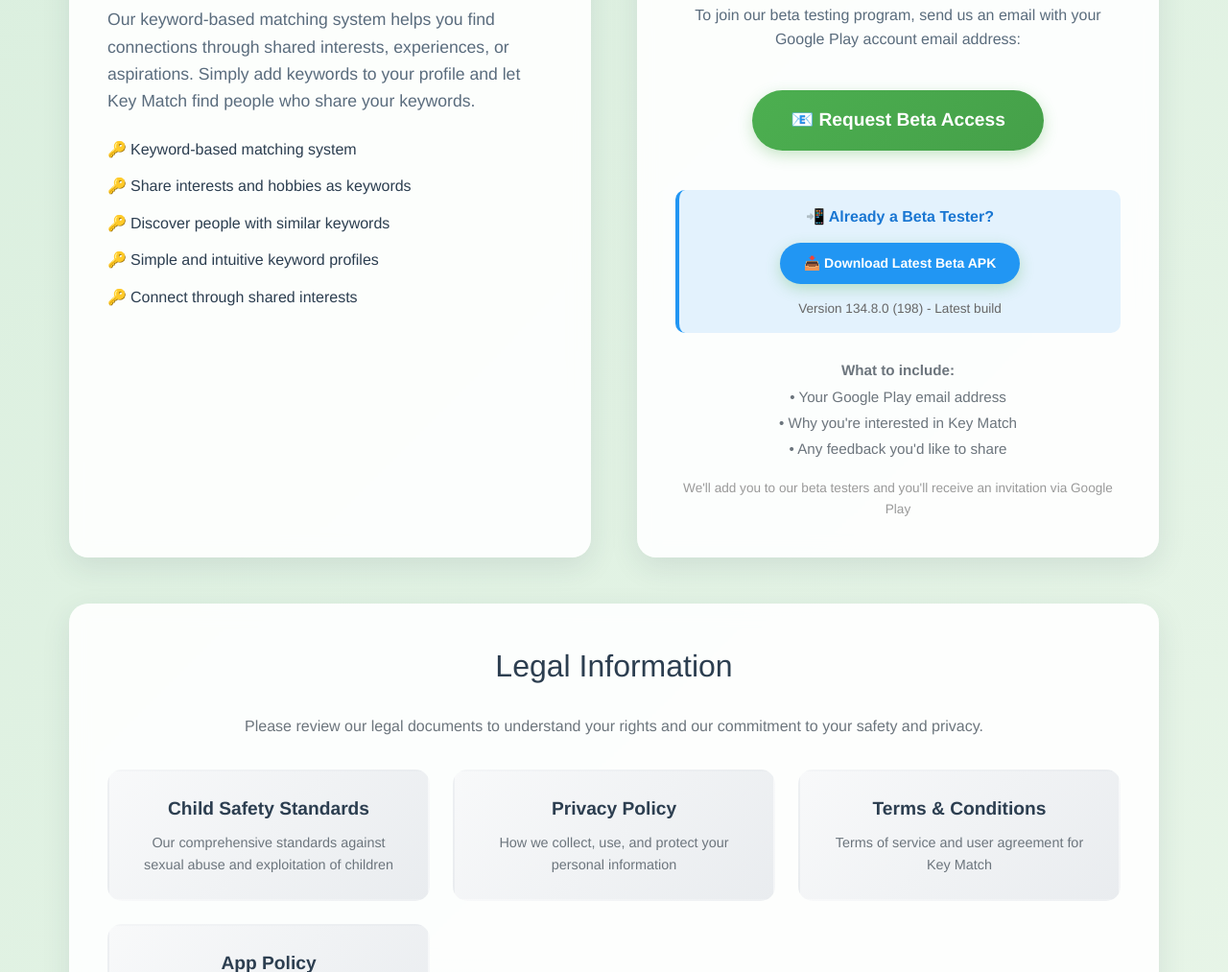
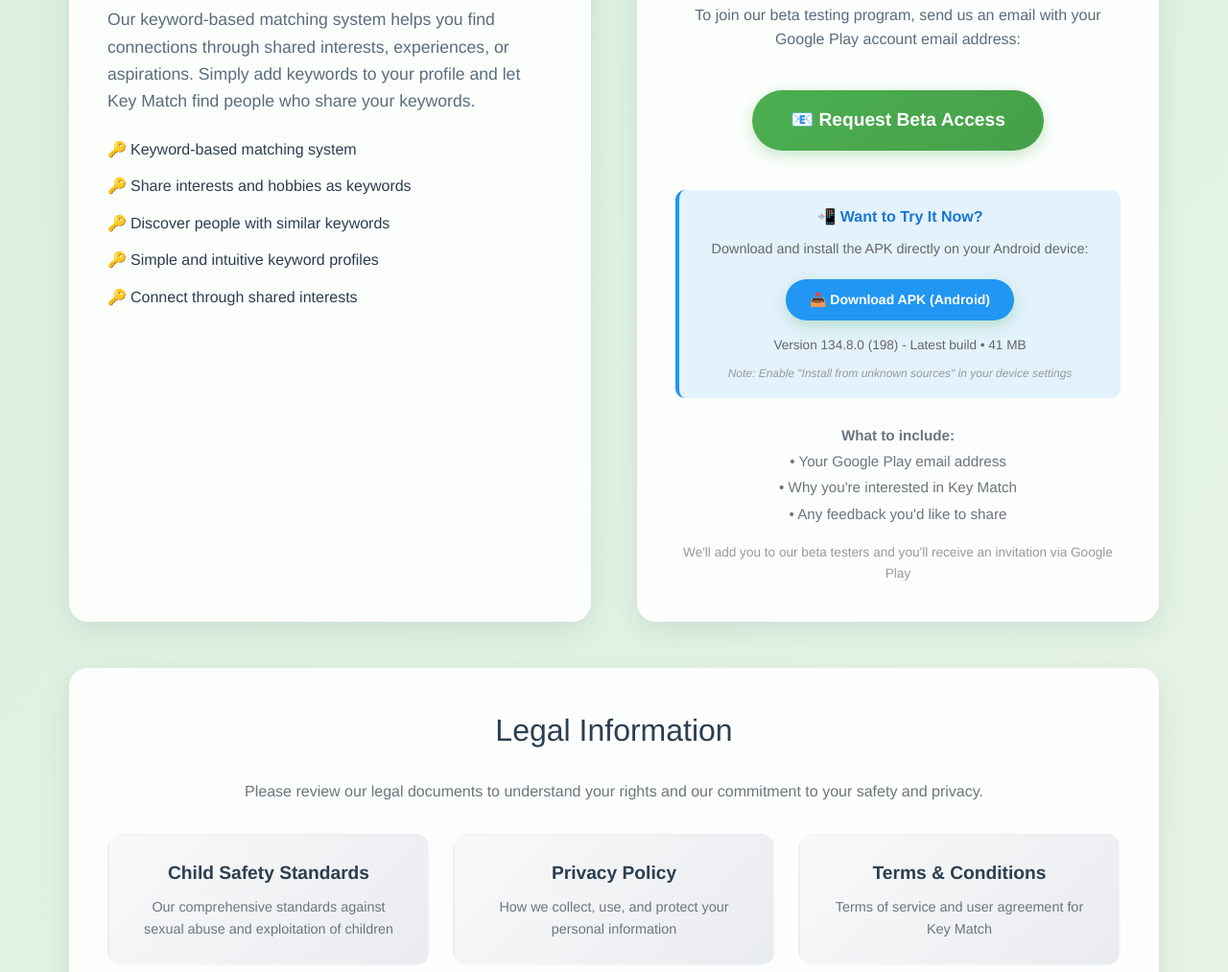
Before and after one commit to Klas96/keymatch-policy, a plain HTML site: page index.html in a window 1280 px wide. Shown: the part 746-1759 px from the top of the page at 96% size. Drawn offline with Linux system fonts and the light colour scheme.

Commit message:
Update APK download section wording - anyone can download

```diff
--- a/index.html
+++ b/index.html
@@ -283,15 +283,21 @@
 
                 <div style="margin: 25px 0; padding: 15px; background: #e3f2fd; border-radius: 10px; border-left: 4px solid #2196F3;">
                     <p style="margin: 0 0 10px 0; color: #1976D2; font-weight: 600;">
-                        📲 Already a Beta Tester?
+                        📲 Want to Try It Now?
+                    </p>
+                    <p style="margin: 0 0 15px 0; font-size: 0.9rem; color: #666;">
+                        Download and install the APK directly on your Android device:
                     </p>
                     <a href="keymatch-v198.apk"
                        class="app-button"
                        style="background: #2196F3; font-size: 14px; padding: 10px 25px; margin: 5px 0;">
-                        📥 Download Latest Beta APK
+                        📥 Download APK (Android)
                     </a>
                     <p style="margin: 10px 0 0 0; font-size: 0.85rem; color: #666;">
-                        Version 134.8.0 (198) - Latest build
+                        Version 134.8.0 (198) - Latest build • 41 MB
+                    </p>
+                    <p style="margin: 10px 0 0 0; font-size: 0.75rem; color: #999; font-style: italic;">
+                        Note: Enable "Install from unknown sources" in your device settings
                     </p>
                 </div>
 
```
